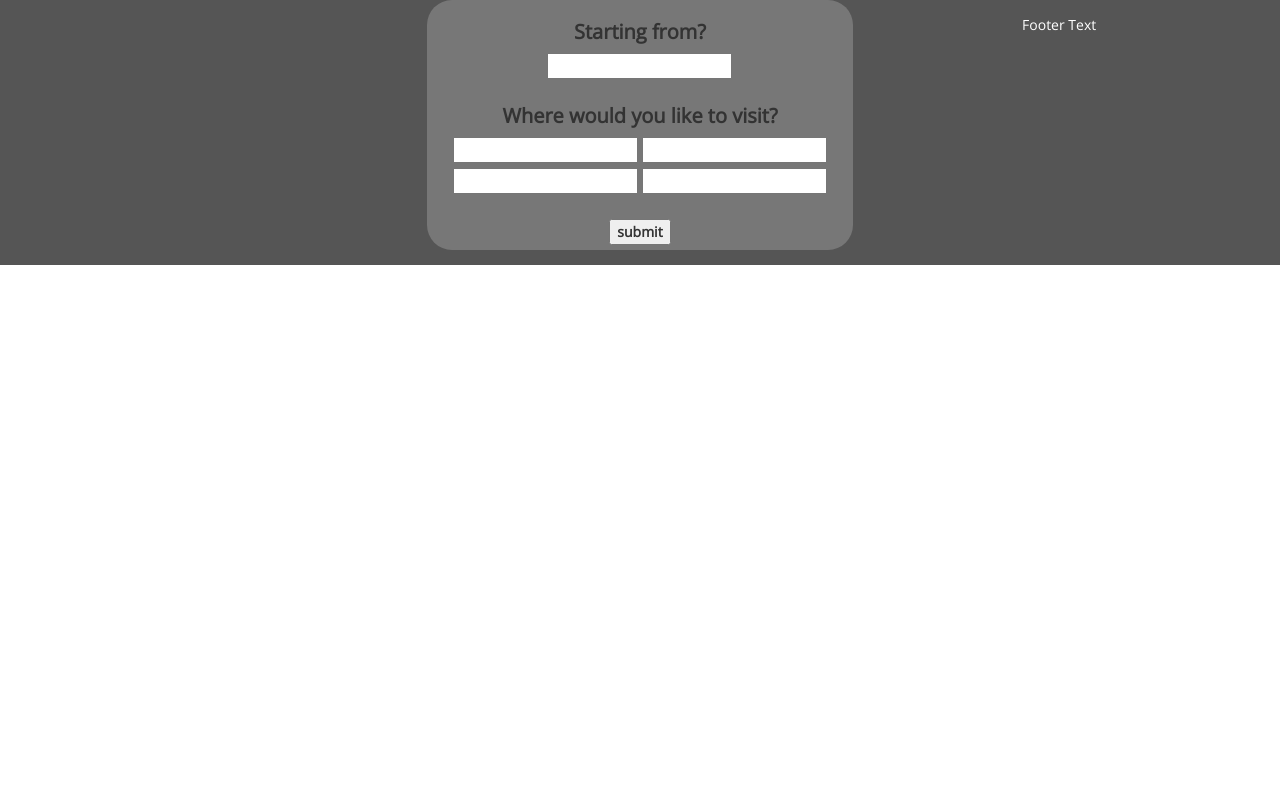
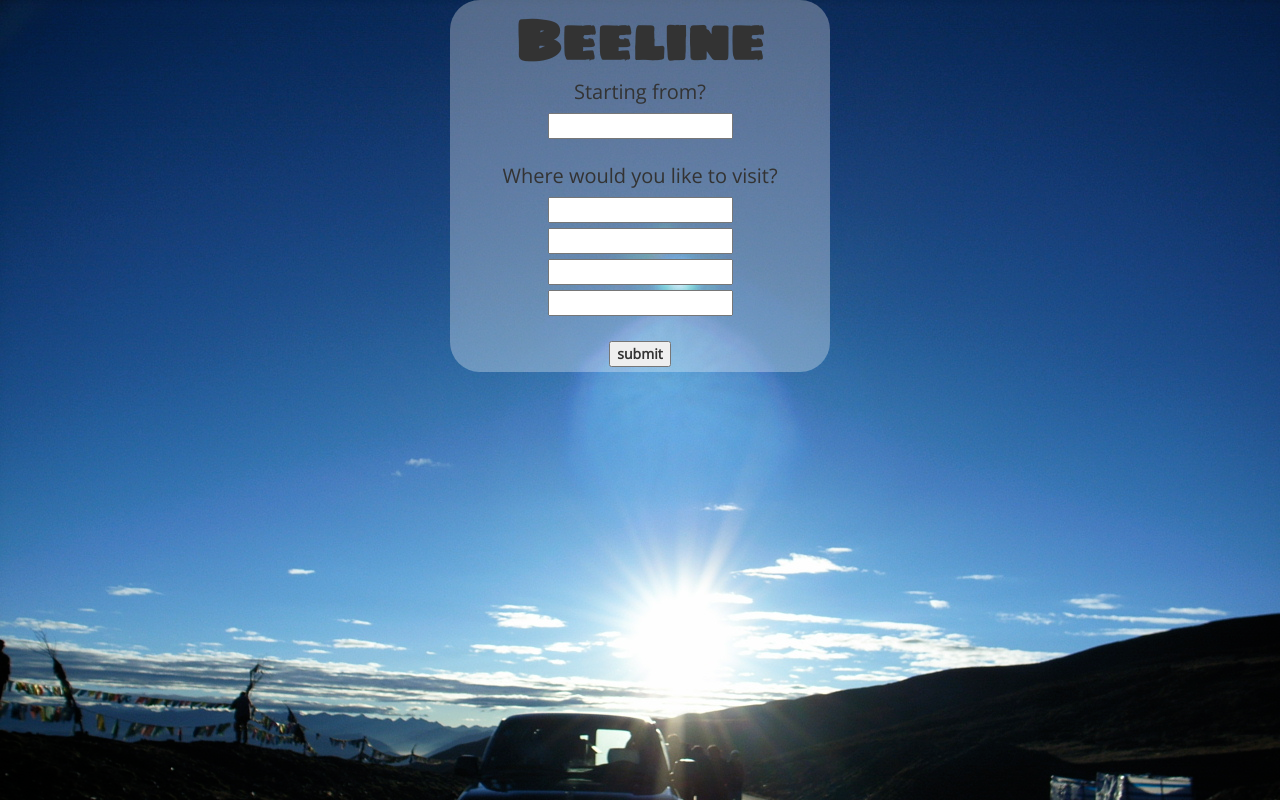
Before and after one commit to katiayx/beeline, a Flask app: page / in a window 1280 px wide. Run offline with Flask 2, Linux system fonts and the light colour scheme; parts of the project's set-up code (start-up, migrations or seed data) failed here and were passed over; some libraries are stand-ins or nearby versions.

Commit message:
fixed address input outliers by adding geocoding api call for origin address, added style to homepage.

```diff
--- a/server.py
+++ b/server.py
@@ -12,7 +12,7 @@
 app = Flask(__name__)
 
 # Required to use Flask sessions and the debug toolbar
-app.secret_key = "ABC"
+app.secret_key = "Beeline"
 
 
 @app.route('/')
@@ -31,9 +31,13 @@
 
     locations = request.args.getlist("loc")
     locations = filter(None, locations)
-    start = locations[0]
-    start = start.replace('United States', 'USA')
-    print start, locations
+    # in case autocomplete isn't used, and user input is all lower case
+    # start = locations[0].title()
+    # autocomplete doesn't provide zip, and has 'United States' which doesn't match
+    # distance api result, using if statement to strip anything other than the first
+    # element
+    # if ',' in start:
+    #     start = start.split(",")[0]
 
     location_dict = get_api_distances(locations)
     list_distances = get_distance(location_dict)
@@ -43,6 +47,7 @@
     dest_dist_list = concat_dest_dist(distance_list, dests_list)
     sorted_dest_dist_list = sort_distance(dest_dist_list)
     origin_dest_dist_dict = concat_origin_dest_dist(origin_list, sorted_dest_dist_list)
+    start = get_origin_stop(locations)
     stops = order_stops(start, origin_dest_dist_dict)
 
     origin = stops[0]
--- a/static/styling.css
+++ b/static/styling.css
@@ -19,16 +19,14 @@
 }
 
 #directions-panel {
-    margin-top: 10px;
-    margin: 20px;
+    margin: 1em;
     border-width: 2px;
-    width: 20%;
     background-color: white;
-    padding: 10px;
     font-family: 'Open Sans';
     text-align: left;
     line-height: 20px;
-    float: right;
+    float: left;
+    display: inline-block;
 }
 
 
@@ -42,12 +40,6 @@
   height: 100%;
 }
 
-/* Set black background color, white text and some padding */
-footer {
-  background-color: #555;
-  color: white;
-  padding: 15px;
-}
 
 /* On small screens, set height to 'auto' for sidenav and grid */
 @media screen and (max-width: 767px) {
@@ -58,23 +50,49 @@
   .row.content {height:auto;}
 }
 
+body {
+        background: url("/static/img/R0016857.jpg") top right;
+        background-size: cover;
+}
+
 div.transbox {
-    background: rgba(255, 255, 255, 0.2);
-    border-radius: 25px;
+    background: rgba(255, 255, 255, 0.3);
+    border-radius: 30px;
     vertical-align: center;
     text-align: center;
 }
 
+h1 {
+  font-family: 'Sigmar One', cursive;
+  font-size: 400%;
+  font-weight: 900;
+  line-height: 40px;
+
+}
+
+p {
+  font-family: 'Open Sans', sans-serif;
+  font-size: 200%;
+  font-style: italic;
+}
+
 h3 {
-    font-family: 'Open Sans';
+    font-family: 'Open Sans', sans-serif;
     font-size: 20px;
-    font-style: normal;
-    font-weight: bold;
+    font-style: bold;
+    font-weight: 500;
     line-height: 23px;
+
+}
+
+h2 {
+  font-family: 'Open Sans', sans-serif;
+  font-size: 16px;
+  font-weight: bold;
 }
 
 input:placeholder-shown {
-    font-family: "Open Sans";
+    font-family: 'Open Sans', sans-serif;
     font-size: 14px;
     font-style: normal;
     font-variant: normal;
--- a/templates/base.html
+++ b/templates/base.html
@@ -1,9 +1,10 @@
 <!doctype html>
 <html>
     <head>
-      <title>Quick Route</title>
+      <title>Beeline</title>
       <meta name="viewport" content="width=device-width, initial-scale=1">
-      <link rel="stylesheet" type="text/css" href="//fonts.googleapis.com/css?family=Open+Sans" />
+      <link href="https://fonts.googleapis.com/css?family=Open+Sans" rel="stylesheet">
+      <link href="https://fonts.googleapis.com/css?family=Sigmar+One" rel="stylesheet">
       <script src="http://code.jquery.com/jquery.js"></script>
       <link href="https://maxcdn.bootstrapcdn.com/bootstrap/3.3.4/css/bootstrap.min.css" rel="stylesheet">
       <link rel="stylesheet" type="text/css" href="/static/styling.css">
@@ -19,8 +20,4 @@
 </body>
 
 
-<footer class="container-fluid text-center">
-  <p>Footer Text</p>
-</footer>
-
 </html>
--- a/templates/homepage.html
+++ b/templates/homepage.html
@@ -10,10 +10,11 @@
 
 {% block content %}
 
-<body>
-    <div class='site-wrapper'id="input">
-        <div class='transbox col-md-4 col-md-offset-4'>
-        <div class='site-wrapper-inner'>
+
+
+<div class='container' id="input">
+    <div class='transbox col-md-4 col-md-offset-4'>
+        <h1><b>Beeline</b></h1>
             <form id='user_input_form' action='/route_map'>
                 <h3>Starting from?</h3>
                     <label><input id='startpt' class='autocomplete' type='text' name='loc' required></input></label>
@@ -26,9 +27,7 @@
                     <br><br>
                 <label><input id='sub_btn' type='submit' value='submit'></input></label>
           </form>
-    </div>
-    </div>
-  </div>
-</body>
+</div>
+
 
 {% endblock %}
```
Also changed, not shown: calc_distance.py (deleted, +0 -36 lines), parse_dist.py (+18 -5 lines), static/route_map.js (+15 -18 lines), templates/route_map.html (+4 -5 lines), static/img/R0016857.jpg (added).
